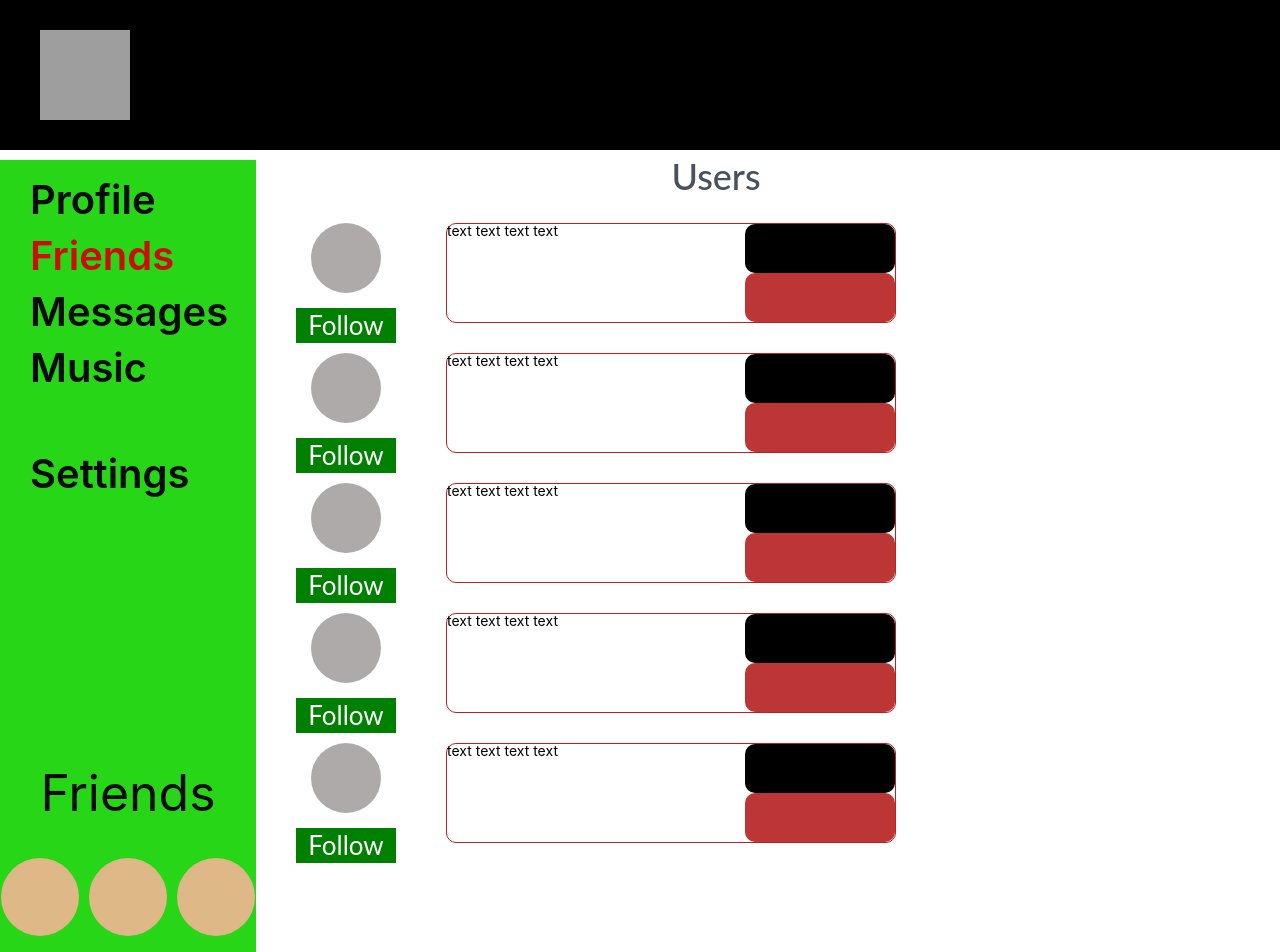
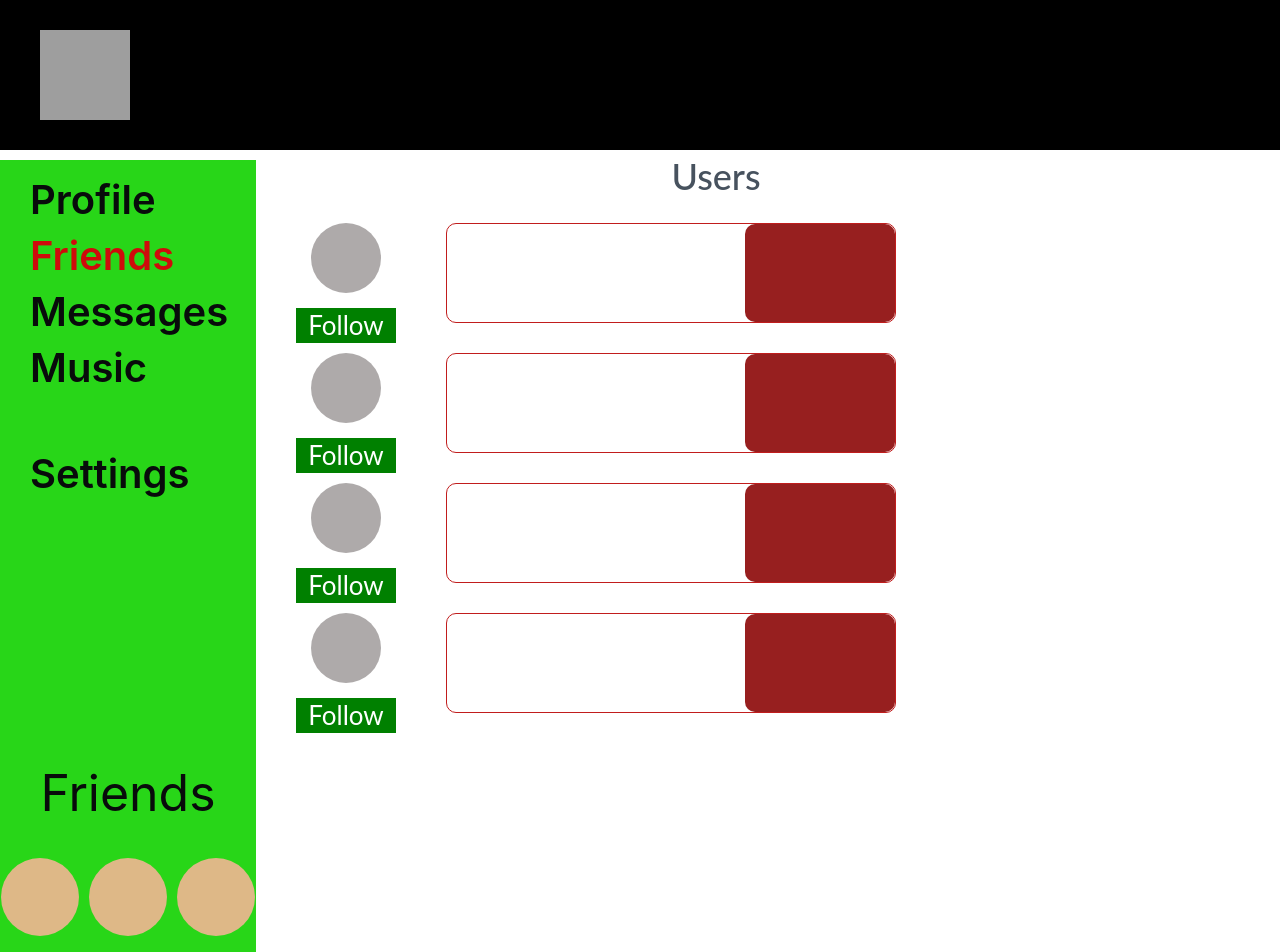
Before and after one commit to jaumamyfront-ender/ReactApp, a React (Create React App) app in the folder my-app/: page /friends in a window 1280 px wide. Shown: the top 952 px of the page. Built offline with nearby package versions, Linux system fonts and the light colour scheme; grey boxes are pictures that could not be loaded.

Commit message:
smallRefactoringFriendComponent

```diff
--- a/my-app/src/components/Friends/Friends.jsx
+++ b/my-app/src/components/Friends/Friends.jsx
@@ -7,99 +7,36 @@ const Friends = () => {
         <p>Users</p>
       </div>
       <div className={classes.ContainerMessages}>
-        {" "}
+        <BlockFriends />
+        <BlockFriends />
+        <BlockFriends />
+        <BlockFriends />
+      </div>
+    </div>
+  );
+};
+export default Friends;
+const BlockFriends = (props) => {
+  return (
     <div className={classes.BlockDialogsWrapper}>
-          {" "}
       <div className={classes.followUsers}>
-            <div className={classes.followUserImage}></div>
+        <div className={classes.followUserImage}>
+          {/* <img src={props.imageUser} alt="/#" /> */}
+        </div>
         <div className={classes.followUserButton}>
-              <button>Follow</button>
+          <button>{props.button}Follow</button>
         </div>
       </div>
       <div className={classes.UserComments}>
         <div className={classes.comment__area}>
-              <p>text text text text</p>
+          <p>{props.comment}</p>
         </div>
         <div className={classes.info__container}>
-              <div className={classes.info__card}></div>
-              <div className={classes.info__about__User}></div>
-            </div>
-          </div>
-        </div>
-        <div className={classes.BlockDialogsWrapper}>
-          {" "}
-          <div className={classes.followUsers}>
-            <div className={classes.followUserImage}></div>
-            <div className={classes.followUserButton}>
-              <button>Follow</button>
-            </div>
-          </div>
-          <div className={classes.UserComments}>
-            <div className={classes.comment__area}>
-              <p>text text text text</p>
-            </div>
-            <div className={classes.info__container}>
-              <div className={classes.info__card}></div>
-              <div className={classes.info__about__User}></div>
-            </div>
-          </div>
-        </div>
-        <div className={classes.BlockDialogsWrapper}>
-          {" "}
-          <div className={classes.followUsers}>
-            <div className={classes.followUserImage}></div>
-            <div className={classes.followUserButton}>
-              <button>Follow</button>
-            </div>
-          </div>
-          <div className={classes.UserComments}>
-            <div className={classes.comment__area}>
-              <p>text text text text</p>
-            </div>
-            <div className={classes.info__container}>
-              <div className={classes.info__card}></div>
-              <div className={classes.info__about__User}></div>
-            </div>
-          </div>
-        </div>
-        <div className={classes.BlockDialogsWrapper}>
-          {" "}
-          <div className={classes.followUsers}>
-            <div className={classes.followUserImage}></div>
-            <div className={classes.followUserButton}>
-              <button>Follow</button>
-            </div>
-          </div>
-          <div className={classes.UserComments}>
-            <div className={classes.comment__area}>
-              <p>text text text text</p>
-            </div>
-            <div className={classes.info__container}>
-              <div className={classes.info__card}></div>
-              <div className={classes.info__about__User}></div>
-            </div>
-          </div>
-        </div>
-        <div className={classes.BlockDialogsWrapper}>
-          {" "}
-          <div className={classes.followUsers}>
-            <div className={classes.followUserImage}></div>
-            <div className={classes.followUserButton}>
-              <button>Follow</button>
-            </div>
-          </div>
-          <div className={classes.UserComments}>
-            <div className={classes.comment__area}>
-              <p>text text text text</p>
-            </div>
-            <div className={classes.info__container}>
-              <div className={classes.info__card}></div>
-              <div className={classes.info__about__User}></div>
-            </div>
+          <div className={classes.info__card}>
+            <p>{props.countryUser}</p>
           </div>
         </div>
       </div>
     </div>
   );
 };
-export default Friends;
--- a/my-app/src/components/Friends/friends.module.css
+++ b/my-app/src/components/Friends/friends.module.css
@@ -97,19 +97,20 @@
 }
 .info__container {
   display: flex;
-  flex-direction: column;
-  justify-content: space-between;
+  /* border-radius: 10px; */
+  /* flex-direction: column;
+  justify-content: space-between; */
 }
 .info__card {
   width: 150px;
-  height: 70px;
-  background-color: black;
-  align-self: flex-start;
   border-radius: 10px;
+  background-color: rgb(151, 31, 31);
+  /* align-self: flex-start; */
+  /* height: 70px; */
 }
-.info__about__User {
+/* /* .info__about__User {
   border-radius: 10px;
   width: 150px;
   height: 70px;
   background-color: rgb(189, 54, 54);
-}
+}  */
```
Also changed, not shown: my-app/src/components/dc/deadcode.jsx (+91 -0 lines). Lines whose indentation alone changed are shown as unchanged.
